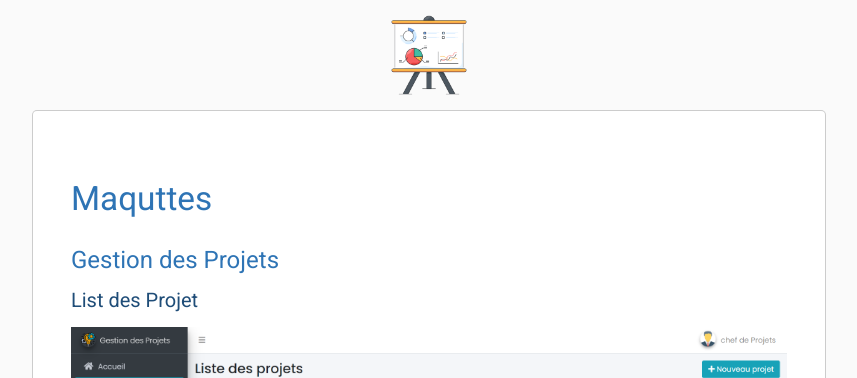
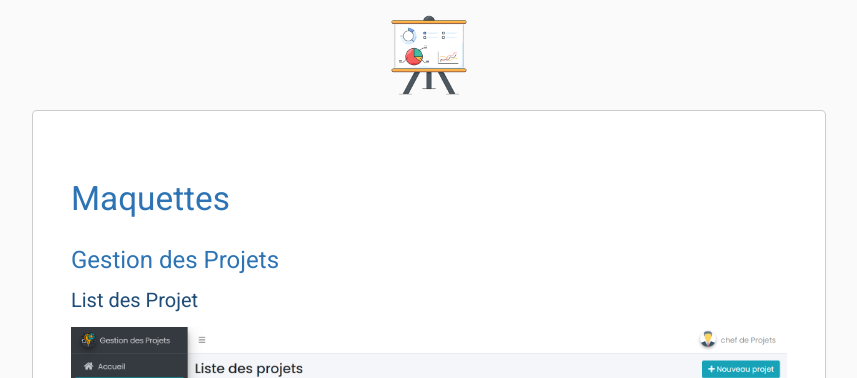
Before and after one commit to labs-web/lab_crud, a Jekyll site: the page built from docs/Gestion-projets/maquettes/gestion-projets.md, in a window 1280 px wide. Shown: the top 378 px of the page, without its empty margins (211-1068 px from the left). Built offline with Jekyll 4.4.1, drawn with Linux system fonts in a browser that asks for light colours.

Commit message:
add path

```diff
--- a/docs/Gestion-projets/maquettes/gestion-projets.md
+++ b/docs/Gestion-projets/maquettes/gestion-projets.md
@@ -5,7 +5,7 @@ presentationPackage: GestionProjects
 order: 7
 ---
  <!-- new slide -->
-# Maquttes
+# Maquettes
  <!-- new slide -->
 ## Gestion des Projets
 
```
Also changed, not shown: docs/Gestion-projets/Conception/diagramme-classes.md (+2 -1 lines), 2 other files.
